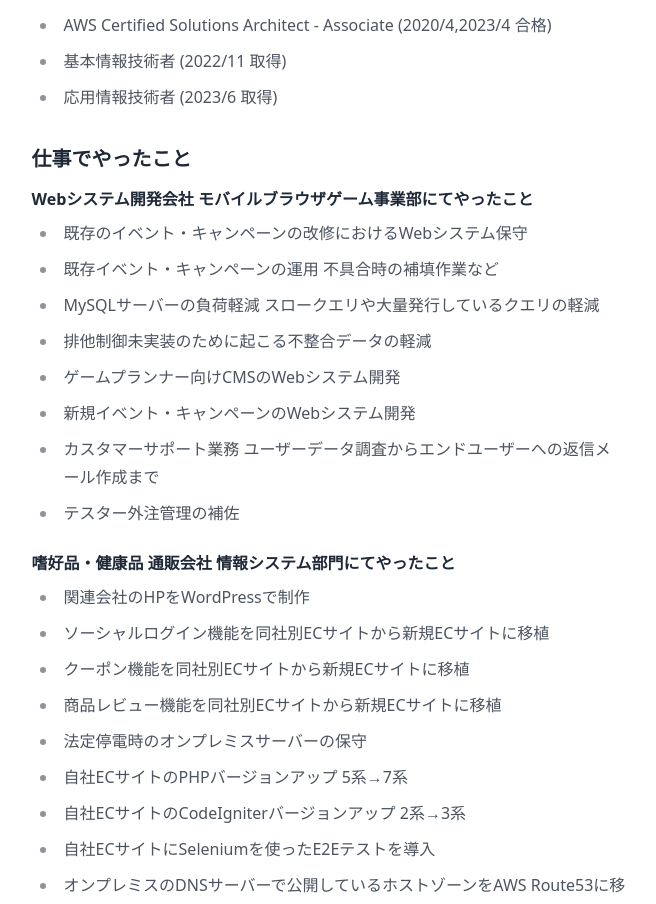
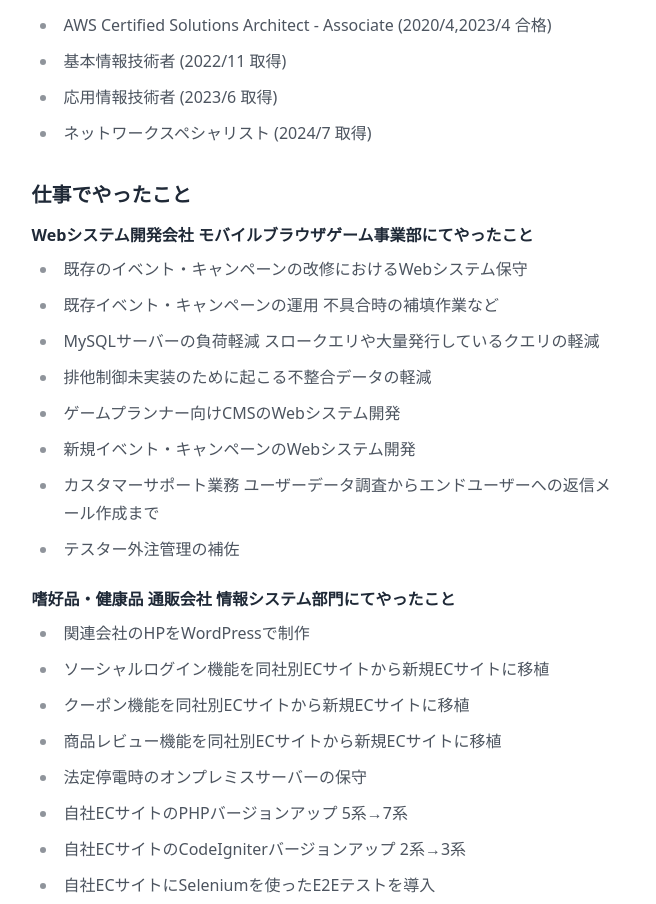
Before and after one commit to coffee-r/coffee-r.github.io, a Next.js app: page / in a window 1280 px wide. Shown: the part 925-1829 px from the top of the page, without its empty margins (435-1091 px from the left). Built offline with nearby package versions, Linux system fonts and the light colour scheme.

Commit message:
経歴更新

```diff
--- a/src/app/page.tsx
+++ b/src/app/page.tsx
@@ -100,6 +100,7 @@ export default function Home() {
             <li>AWS Certified Solutions Architect - Associate (2020/4,2023/4 合格)</li>
             <li>基本情報技術者 (2022/11 取得)</li>
             <li>応用情報技術者 (2023/6 取得)</li>
+            <li>ネットワークスペシャリスト (2024/7 取得)</li>
           </ul>
 
           <h3>仕事でやったこと</h3>
```
Also changed, not shown: 1 other file (tests, documents, lock files or other folders).
